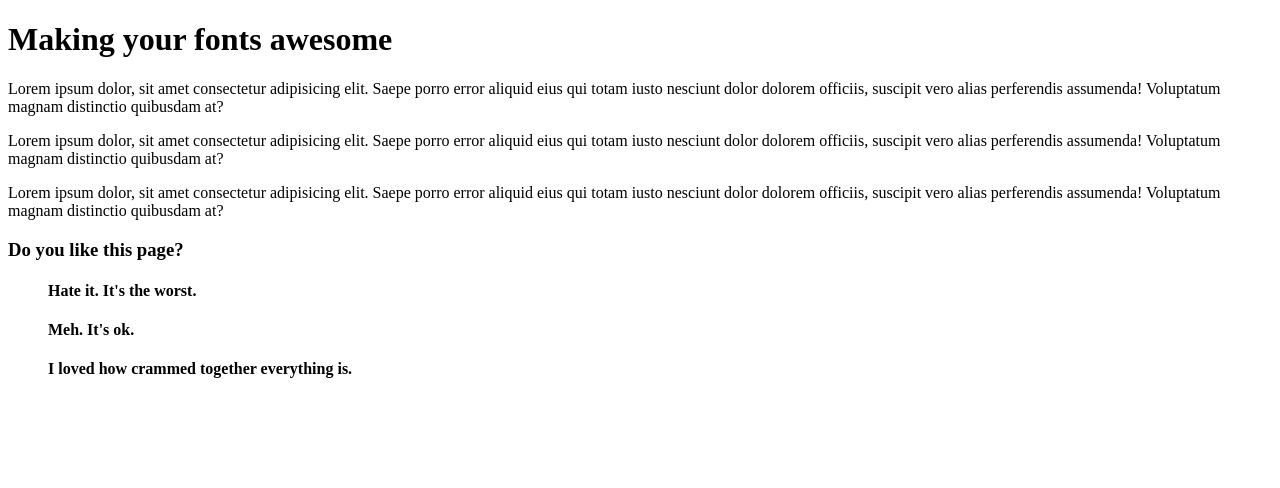
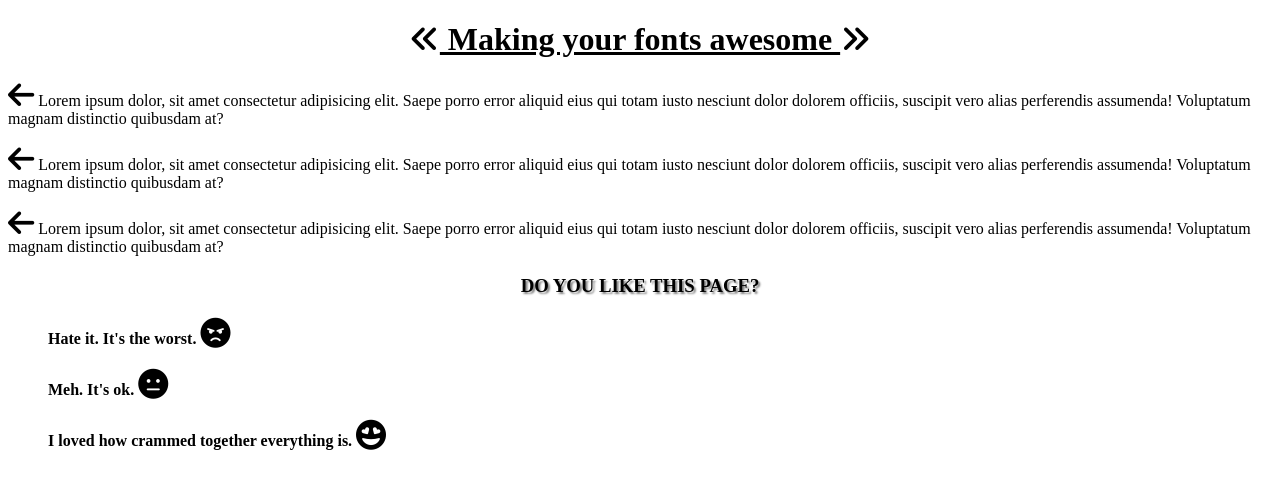
Before and after one commit to wi-fighters/29-uib-typography-fontawesome-peteco83, a plain HTML site: page index.html in a window 1280 px wide. Drawn offline with Linux system fonts and the light colour scheme.

Commit message:
Done exercise 29

```diff
--- a/index.html
+++ b/index.html
@@ -5,30 +5,33 @@
     <meta charset="UTF-8">
     <meta name="viewport" content="width=device-width, initial-scale=1.0">
     <meta http-equiv="X-UA-Compatible" content="ie=edge">
+    <script src="https://kit.fontawesome.com/0342437d27.js" crossorigin="anonymous"></script>
     <link rel="stylesheet" href="style.css">
     <title>Make your fonts awesome</title>
 </head>
 
 <body>
     <header>
-        <h1>Making your fonts awesome </h1>
+        <h1><i class="fas fa-angle-double-left"></i>
+            </i>Making your fonts awesome <i class="fas fa-angle-double-right"></i>
+        </h1>
     </header>
 
     <main>
         <section class="info">
-            <p>
+            <p><i class="fas fa-arrow-left"></i>
                 Lorem ipsum dolor, sit amet consectetur adipisicing elit. Saepe porro error aliquid eius qui totam iusto
                 nesciunt dolor dolorem officiis, suscipit vero alias perferendis assumenda! Voluptatum magnam distinctio
                 quibusdam at?</p>
         </section>
         <section class="info">
-            <p>
+            <p><i class="fas fa-arrow-left"></i>
                 Lorem ipsum dolor, sit amet consectetur adipisicing elit. Saepe porro error aliquid eius qui totam iusto
                 nesciunt dolor dolorem officiis, suscipit vero alias perferendis assumenda! Voluptatum magnam distinctio
                 quibusdam at?</p>
         </section>
         <section class="info">
-            <p>
+            <p><i class="fas fa-arrow-left"></i>
                 Lorem ipsum dolor, sit amet consectetur adipisicing elit. Saepe porro error aliquid eius qui totam iusto
                 nesciunt dolor dolorem officiis, suscipit vero alias perferendis assumenda! Voluptatum magnam distinctio
                 quibusdam at?</p>
@@ -39,19 +42,19 @@
         <ul>
             <li class="media-links">
                 <h4>
-                    Hate it. It's the worst.
+                    Hate it. It's the worst. <i class="fas fa-angry"></i></i>
                 </h4>
             </li>
             <li class="media-links">
 
                 <h4>
                     Meh. It's ok.
-                </h4>
+                    <i class="fas fa-meh"></i></h4>
             </li>
             <li class="media-links">
                 <h4>
                     I loved how crammed together everything is.
-                </h4>
+                    <i class="fas fa-grin-hearts"></i></h4>
             </li>
         </ul>
     </footer>
--- a/style.css
+++ b/style.css
@@ -2,3 +2,18 @@
 .nav-item, .media-links {
     list-style: none;
 }
+
+h1 {
+    text-decoration: underline;
+    text-align: center;
+}
+
+.review {
+    text-align: center;
+    text-transform: uppercase;
+    text-shadow: 2px 2px 2px grey;
+}
+
+i {
+    font-size: 30px;
+}
```
